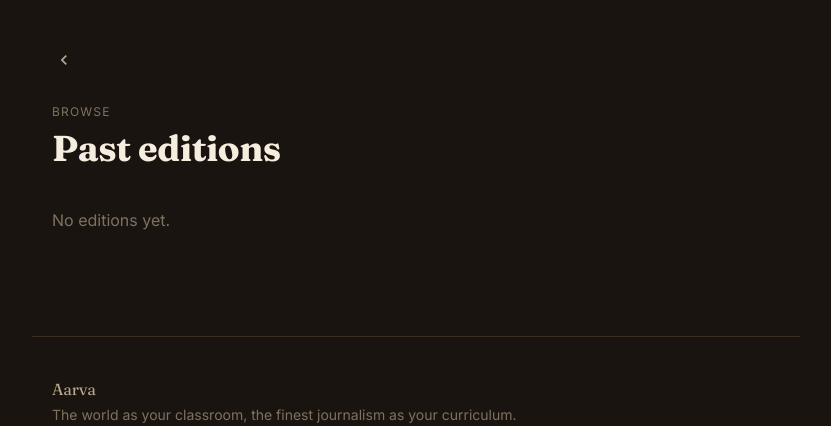
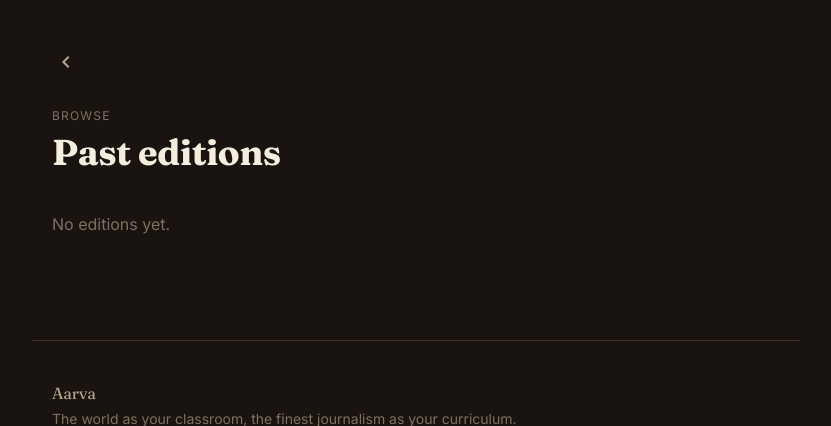
Before and after one commit to srik-create/aarva, a FastAPI app: page /editions in a window 1280 px wide. Shown: the part 73-499 px from the top of the page, without its empty margins (224-1055 px from the left). Run offline with FastAPI, Linux system fonts and the light colour scheme; data that the repository does not hold is empty; some libraries are stand-ins or nearby versions.

Commit message:
server: bigger back arrow for mobile (44px tap target, 24px icon)
Bumps the back arrow on detail/list pages from w-10/h-10 (40px) +
w-5/h-5 (20px) icon to w-11/h-11 (44px) + w-6/h-6 (24px) icon. The
44px tap target matches Apple's HIG minimum and the bigger chevron
reads more naturally on a phone.

```diff
--- a/aarva/server/templates/base.html
+++ b/aarva/server/templates/base.html
@@ -125,8 +125,8 @@
       <a href="/today"
          onclick="if (window.history.length > 1) { window.history.back(); return false; }"
          aria-label="Back"
-         class="-ml-2 mb-6 inline-flex items-center justify-center w-10 h-10 rounded-full text-cream-light hover:text-cream-text hover:bg-night-soft transition-colors">
-        <svg viewBox="0 0 24 24" class="w-5 h-5" fill="currentColor" aria-hidden="true">
+         class="-ml-2 mb-6 inline-flex items-center justify-center w-11 h-11 rounded-full text-cream-light hover:text-cream-text hover:bg-night-soft transition-colors">
+        <svg viewBox="0 0 24 24" class="w-6 h-6" fill="currentColor" aria-hidden="true">
           <path d="M15.41 7.41L14 6l-6 6 6 6 1.41-1.41L10.83 12z"/>
         </svg>
       </a>
```
